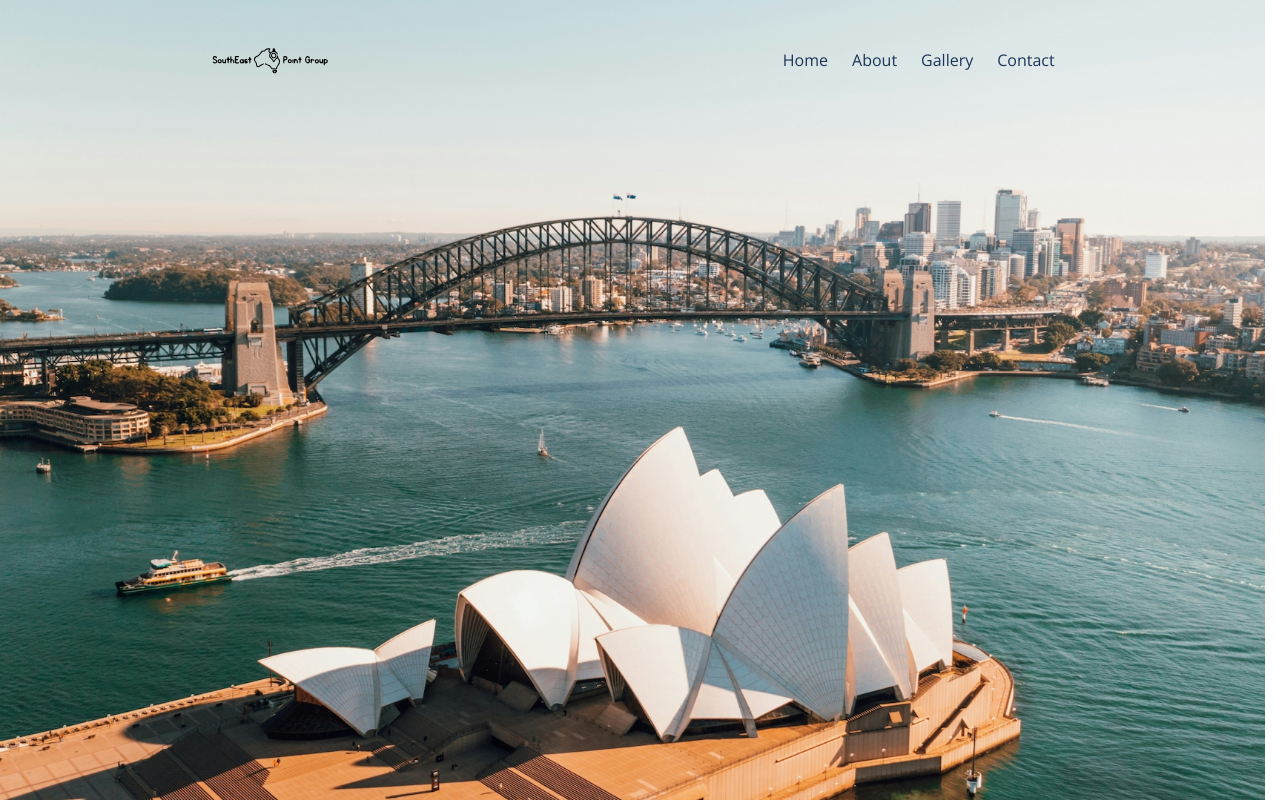
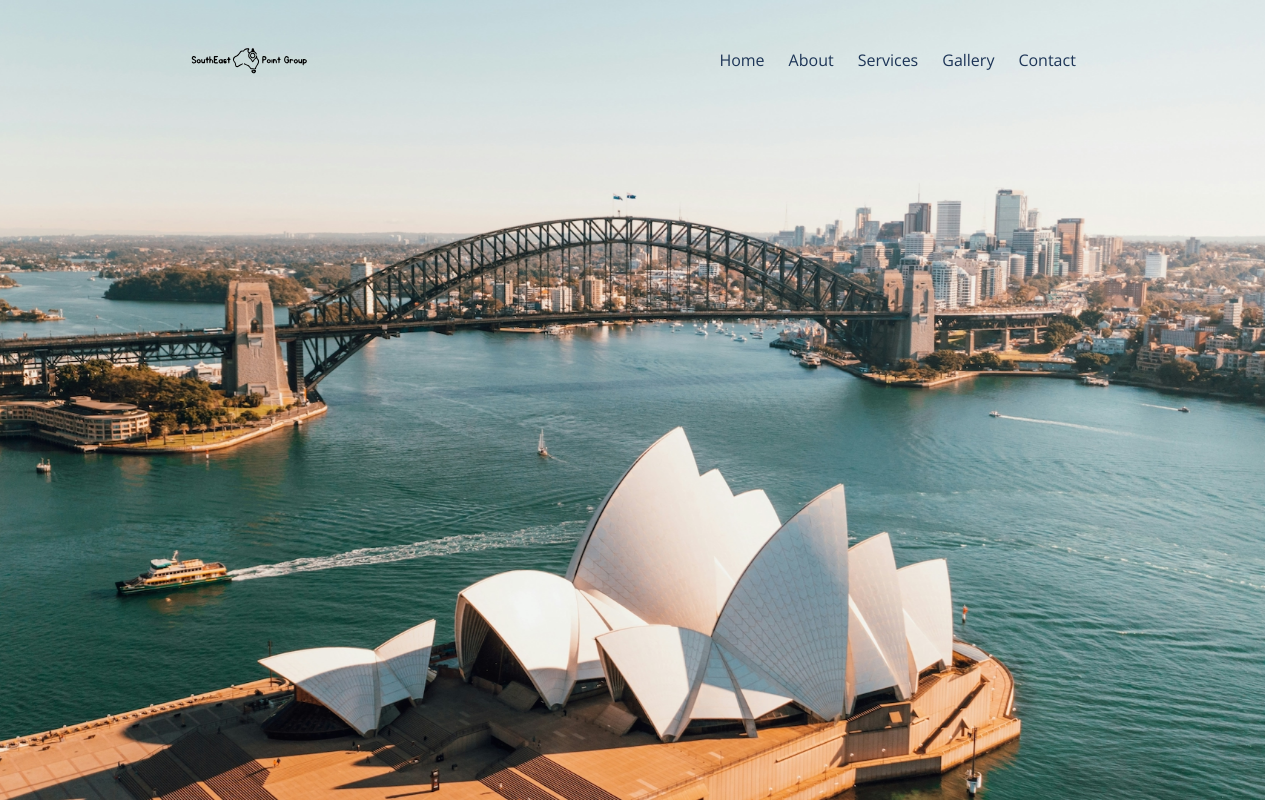
Before and after one commit to Denz1423/southeast-point-group, a React (Vite) app: page / in a window 1280 px wide. Shown: the top 802 px of the page. Built offline with nearby package versions, Linux system fonts and the light colour scheme.

Commit message:
saving changes

```diff
--- /dev/null
+++ b/src/components/Carousel/Carousel.css
@@ -0,0 +1,12 @@
+@keyframes fadeIn {
+  from {
+    opacity: 0.8;
+  }
+  to {
+    opacity: 1;
+  }
+}
+
+.fade-in {
+  animation: fadeIn 0.4s ease-in;
+}
--- a/src/components/Carousel/Carousel.tsx
+++ b/src/components/Carousel/Carousel.tsx
@@ -3,6 +3,7 @@ import { Box, IconButton } from "@mui/material";
 import ArrowBackIcon from "@mui/icons-material/ArrowBack";
 import ArrowForwardIcon from "@mui/icons-material/ArrowForward";
 import { useRef, useState } from "react";
+import "@/components/Carousel/Carousel.css";
 
 export default function Carousel({ images }: { images: string[] }) {
   const isMobile = useIsMobile();
@@ -62,7 +63,6 @@ export default function Carousel({ images }: { images: string[] }) {
         alignItems: "center",
         justifyContent: "center",
         width: "100%",
-        height: "60%",
       }}
       onTouchStart={isMobile ? handleTouchStart : undefined}
       onTouchMove={isMobile ? handleTouchMove : undefined}
@@ -74,9 +74,10 @@ export default function Carousel({ images }: { images: string[] }) {
 
       {displayedImages.map((image, i) => (
         <img
-          key={i}
+          key={`${index}-${i}`}
           src={image}
           alt={image}
+          className="fade-in"
           style={{
             objectFit: "cover",
             flexGrow: "1",
--- a/src/components/Navigation/Nav.tsx
+++ b/src/components/Navigation/Nav.tsx
@@ -2,7 +2,7 @@ import { Box, Button, Drawer } from "@mui/material";
 import MenuIcon from "@mui/icons-material/Menu";
 import CloseIcon from "@mui/icons-material/Close";
 import { useState } from "react";
-import NavList from "./NavList";
+import NavList from "@/components/Navigation/NavList";
 
 export default function Nav() {
   const [open, setOpen] = useState(false);
@@ -13,7 +13,6 @@ export default function Nav() {
   return (
     <>
       <Button
-        variant="text"
         onClick={toggleDrawer(true)}
         sx={{
           color: "#1D3557",
--- /dev/null
+++ b/src/components/Navigation/NavData.ts
@@ -0,0 +1,27 @@
+type LinkType = {
+  id: string;
+  name: string;
+};
+
+export const PageLinks: LinkType[] = [
+  {
+    id: "home",
+    name: "Home",
+  },
+  {
+    id: "about",
+    name: "About",
+  },
+  {
+    id: "services",
+    name: "Services",
+  },
+  {
+    id: "gallery",
+    name: "Gallery",
+  },
+  {
+    id: "contact",
+    name: "Contact",
+  },
+];
--- a/src/components/Navigation/NavList.tsx
+++ b/src/components/Navigation/NavList.tsx
@@ -1,11 +1,5 @@
 import { Link, Stack } from "@mui/material";
-
-const pages = [
-  { name: "Home", id: "home" },
-  { name: "About", id: "about" },
-  { name: "Gallery", id: "gallery" },
-  { name: "Contact", id: "contact" },
-];
+import { PageLinks } from "@/components/Navigation/NavData";
 
 export default function NavList({ ...props }) {
   return (
@@ -18,7 +12,7 @@ export default function NavList({ ...props }) {
       fontSize={{ xs: "22px", sm: "initial" }}
       {...props}
     >
-      {pages.map((page) => (
+      {PageLinks.map((page) => (
         <Link key={page.id}>{page.name}</Link>
       ))}
     </Stack>
--- a/src/hooks/useRevealOnScroll.ts
+++ b/src/hooks/useRevealOnScroll.ts
@@ -7,9 +7,10 @@ const useRevealOnScroll = (selectors: string[], showClass = "show") => {
         const target = entry.target as HTMLElement;
         if (entry.isIntersecting) {
           target.classList.add(showClass);
-        } else {
-          target.classList.remove(showClass);
         }
+        // else {
+        //   target.classList.remove(showClass);
+        // }
       });
     });
 
--- a/src/pages/About/AboutPage.tsx
+++ b/src/pages/About/AboutPage.tsx
@@ -59,6 +59,7 @@ export default function About() {
                 >
                   {about[0]}
                 </Typography>
+                <br />
               </Container>
 
               {readMore &&
--- a/src/pages/Gallery/GalleryPage.tsx
+++ b/src/pages/Gallery/GalleryPage.tsx
@@ -1,4 +1,4 @@
-import { Container, Typography } from "@mui/material";
+import { Box, Button, Container, Typography } from "@mui/material";
 import useIsMobile from "@/hooks/useIsMobile";
 import Carousel from "@/components/Carousel/Carousel";
 import { galleryImages } from "@/pages/Gallery/GalleryImages";
@@ -29,6 +29,13 @@ export default function GalleryPage() {
         Peek into our trips!
       </Typography>
       <Carousel images={galleryImages} />
+      <Box
+        sx={{ display: "flex", justifyContent: "flex-end", padding:"1rem" }}
+      >
+        <Button size="small" sx={{ color: "#5CA9E9" }}>
+          See More
+        </Button>
+      </Box>
     </Container>
   );
 }
```
